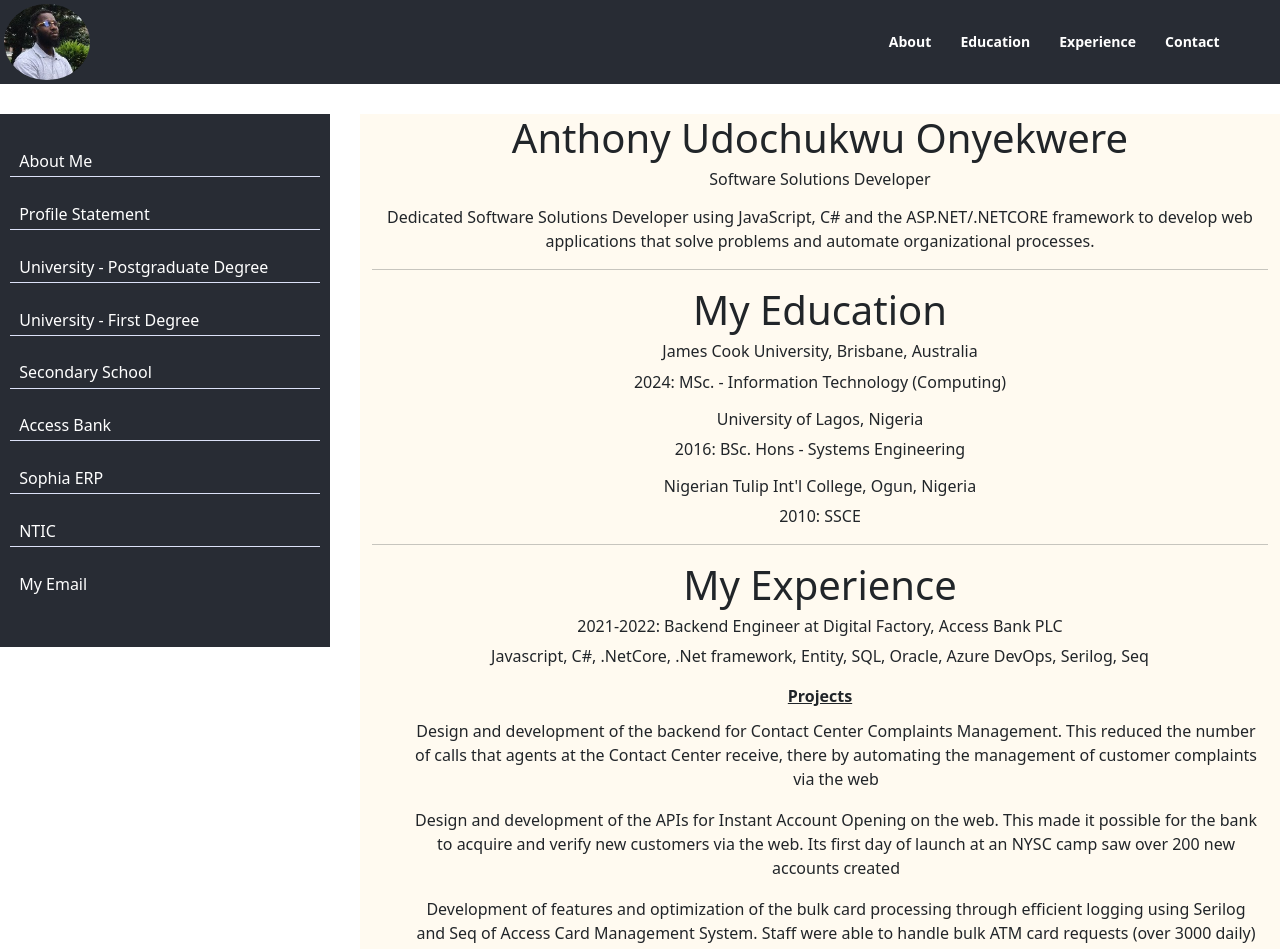
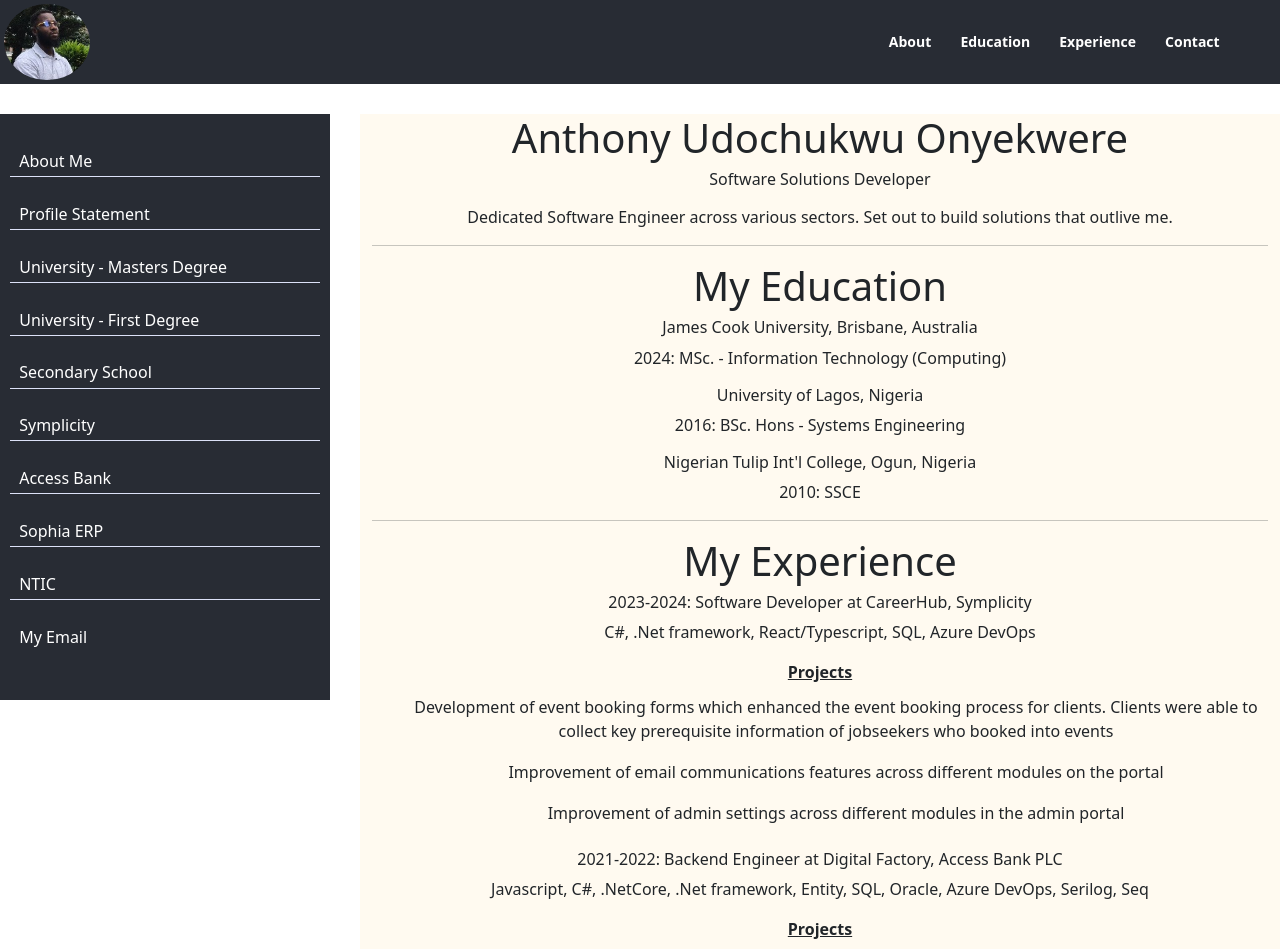
Before and after one commit to onegeniuslykdat/myhub, a React (Create React App) app in the folder profileapp/: page / in a window 1280 px wide. Shown: the top 949 px of the page. Built offline with nearby package versions, Linux system fonts and the light colour scheme.

Commit message:
Edited sections

```diff
--- a/profileapp/src/headings.js
+++ b/profileapp/src/headings.js
@@ -1,5 +1,3 @@
-import { GetSectionById } from "./sections";
-
 let headingsList = [
   {
     id: 1,
@@ -14,12 +12,12 @@ let headingsList = [
     name: "Profile_Statement",
     sectionid: 1,
     lead: "",
-    desc: "Dedicated Software Solutions Developer using JavaScript, C# and the ASP.NET/.NETCORE framework to develop web applications that solve problems and automate organizational processes.",
+    desc: "Dedicated Software Engineer across various sectors. Set out to build solutions that outlive me.",
     projects: [],
-  }, //I am seeking to apply myself to solve more challenging IT related problems that would improve organizational efficiency and shape the world.
+  },
   {
     id: 3,
-    name: "University - Postgraduate Degree",
+    name: "University - Masters Degree",
     sectionid: 2,
     lead: "James Cook University, Brisbane, Australia",
     desc: "2024: MSc. - Information Technology (Computing)",
@@ -35,20 +33,24 @@ let headingsList = [
   },
   {
     id: 5,
-    name: "Secondary_School",
+    name: "Secondary School",
     sectionid: 2,
     lead: "Nigerian Tulip Int'l College, Ogun, Nigeria",
     desc: "2010: SSCE",
     projects: [],
   },
-  // {
-  //   id: 6,
-  //   name: "Primary_School",
-  //   sectionid: 2,
-  //   lead: "Nazareth Nur/Pry School, Festac",
-  //   desc: "2004: First School Leaving Certificate",
-  //   projects: [],
-  // },
+  {
+    id: 6,
+    name: "Symplicity",
+    sectionid: 3,
+    lead: "2023-2024: Software Developer at CareerHub, Symplicity",
+    desc: "C#, .Net framework, React/Typescript, SQL, Azure DevOps",
+    projects: [
+      "Development of event booking forms which enhanced the event booking process for clients. Clients were able to collect key prerequisite information of jobseekers who booked into events",
+      "Improvement of email communications features across different modules on the portal",
+      "Improvement of admin settings across different modules in the admin portal",
+    ],
+  },
   {
     id: 7,
     name: "Access_Bank",
@@ -77,29 +79,15 @@ let headingsList = [
     id: 9,
     name: "NTIC",
     sectionid: 3,
-    lead: "2019-2020: Web Developer",
+    lead: "2019-2020: Web Developer at Nigerian Tulip Int'l College, Lagos",
     desc: "HTML, CSS, Javascript, VB, MS-Access",
     projects: [
       "Summer camp E-Timetable: Web page with automatic zoom link generation that enables participants of a virtual summer camp have access to the programs at the appropriate time",
       "E-Voting desktop application",
     ],
   },
-  // {
-  //   id: 10,
-  //   name: "NYSC",
-  //   sectionid: 3,
-  //   lead: "Software Solutions Developer",
-  //   desc: "",
-  // },
-  // {
-  //   id: 11,
-  //   name: "Links",
-  //   sectionid: 4,
-  //   lead: "",
-  //   desc: "",
-  // },
   {
-    id: 12,
+    id: 10,
     name: "My_Email",
     sectionid: 4,
     lead: "Email",
```
